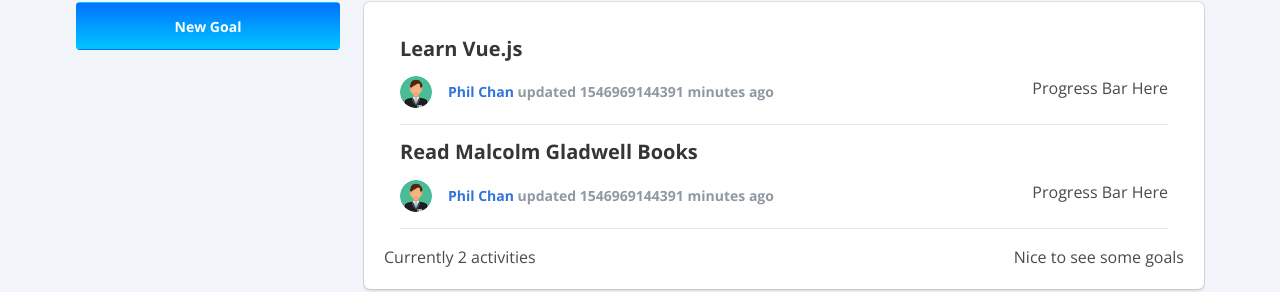
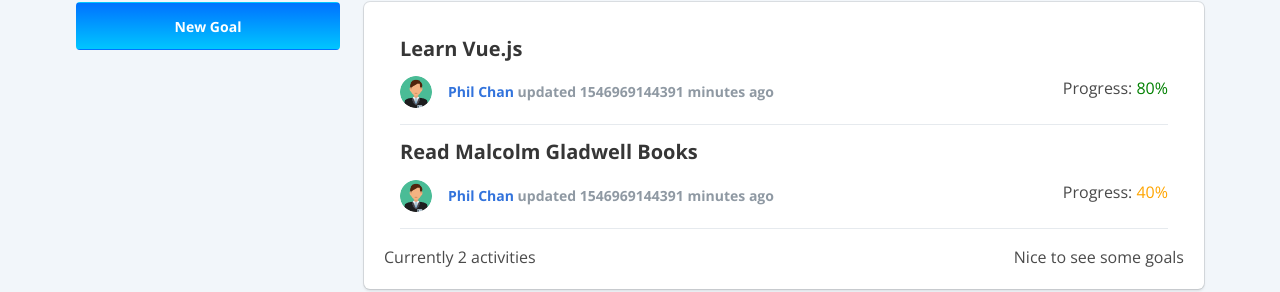
Before and after one commit to hungrypc/vue-activity-planner, a Vue app: page / in a window 1280 px wide. Shown: the part 203-495 px from the top of the page. Built offline with nearby package versions, Linux system fonts and the light colour scheme.

Commit message:
goal progress styling

```diff
--- a/src/api/index.js
+++ b/src/api/index.js
@@ -3,7 +3,7 @@ const goals = {
     id: "1546968934",
     title: "Learn Vue.js",
     notes: "Started new vue course",
-    progress: 0,
+    progress: 80,
     category: "1546969049",
     createdAt: 1546969144391,
     updatedAt: 1546969144391
@@ -12,7 +12,7 @@ const goals = {
     id: "1546969212",
     title: "Read Malcolm Gladwell Books",
     notes: "Good stuff",
-    progress: 0,
+    progress: 40,
     category: "1546969049",
     createdAt: 1546969144391,
     updatedAt: 1546969144391
--- a/src/components/Goal.vue
+++ b/src/components/Goal.vue
@@ -15,7 +15,8 @@
         </div>
       </div>
       <div class="media-right">
-        <span>Progress Bar Here</span>
+        <span>Progress: <span :class="'color-' + computeProgress">{{ goal.progress }}%</span></span>
+        <!-- <span>Progress: <span :style={"color": computeProgress}>{{ goal.progress }}%</span></span> -->
       </div>
     </div>
   </article>
@@ -37,6 +38,18 @@ export default {
       name: String,
       id: String
     }
+  },
+  computed: {
+    computeProgress() {
+      const progress = this.goal.progress
+      if (progress <= 0) {
+        return 'red'
+      } else if (progress > 0 && progress <= 50) {
+        return 'orange'
+      } else {
+        return 'green'
+      }
+    }
   }
 };
 </script>
@@ -56,4 +69,14 @@ article.post {
   padding-bottom: 1rem;
   border-bottom: 1px solid #e6eaee;
 }
+
+.color-red {
+  color: red;
+}
+.color-orange {
+  color: orange;
+}
+.color-green {
+  color: green;
+}
 </style>
```
